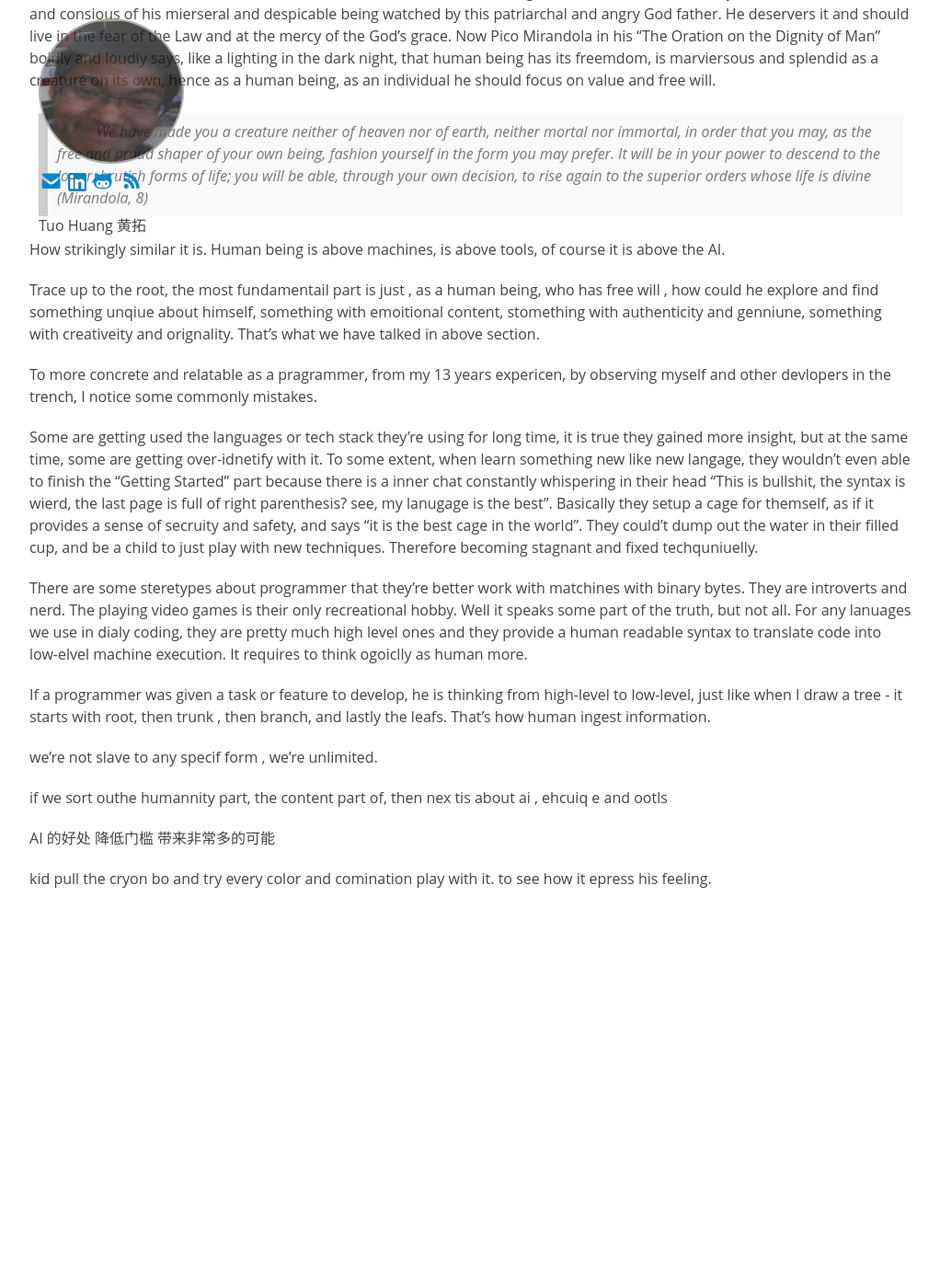
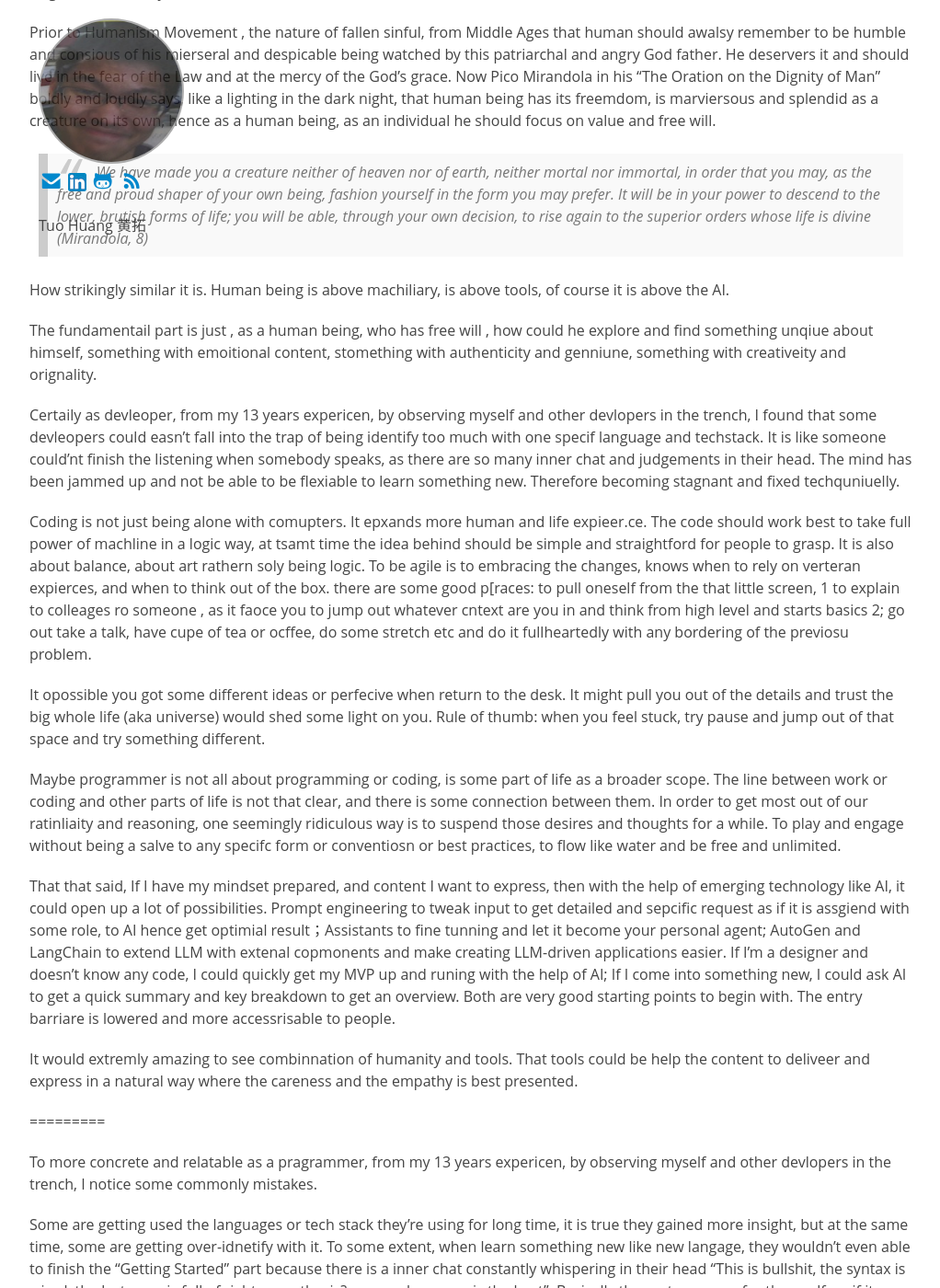
Before and after one commit to tuo/tuo.github.io, a Jekyll site: the page built from midlife crisis as programmer and AI.md, in a window 1280 px wide and 1400 px high, scrolled down 7987 px. Shown: the whole window at 92% size, without its empty margins (128-1150 px from the left). Built offline with Jekyll 4.4.1, drawn with Linux system fonts in a browser that asks for light colours; our own code applies the rules of GitHub Pages for plain Markdown files; before the commit the page ends 8995 px from its top, so only the background shows below that; some of the changed text lies outside the part shown.

Commit message:
commited

```diff
--- a/midlife crisis as programmer and AI.md
+++ b/midlife crisis as programmer and AI.md
@@ -170,7 +170,7 @@ We are always the humble of students of the universe. My kid is alway my greates
 
 ## AI
 
-2023 would be the year of AI.  With the ermge of ChatGPT, that are some code interpreter also like the LLM based code interpretors like Microsoft's Coilpot.  I basically use those two a lot in my daily codings, it helps remove some tedious boring trivias codings, no need for stackoverflow or google, reduce the cognitive load. Something like fine.dev and sweep.dev, even allow product manager to be able do some junior developer level changes in a chat way. It basically read the codebase, plan the changes and write issue and generate pull requests.  For example, there are times when product manager needs to change some text or colors displayed on website, he could directly tell the AI and generate code changes, even auto trigger deployment process.  This could be done without developer. Even thought it is still quite limited and only could do very simple and basics, and the demo looks fancy but not good  in real world battleground codebase,  it still shows some potentials.
+2023 would be the year of AI.  With the ermge of ChatGPT, that are some code interpreter also like the LLM based code interpretors like Microsoft's Coilpot.  I basically use those two a lot in my daily codings, it helps remove some tedious boring trivias codings, no need for stackoverflow or google, reduce the cognitive workload. Something like fine.dev and sweep.dev, even allow product manager to be able do some junior developer level changes in a chat way. It basically read the codebase, plan the changes and write issue and generate pull requests.  For example, there are times when product manager needs to change some text or colors displayed on website, he could directly tell the AI and generate code changes, even auto trigger deployment process.  This could be done without developer. Even thought it is still quite limited and only could do very simple and basics, and the demo looks fancy but not good  in real world battleground codebase,  it still shows some potentials.
 
 There are some worries that if it could do some junior developer coding, then later it would be able to senior developer coding, and programmer would face  a crisis of being replaced by AI.
 
@@ -180,19 +180,39 @@ As Industry revolutions move forwards, and introduction of pipeline, the workers
 
 Man is a slave to  the machinery, just as it was a slave to the God before the Humanism Movement of the 15th century.
 
+//agustine - curoisty and three vices of lusts
+
 Prior to Humanism Movement , the nature of fallen sinful, from Middle Ages that human should awalsy remember to be humble and consious of his  mierseral and despicable  being watched by this patriarchal and angry God father. He deservers it and should live in the fear of the Law and at the mercy of the God's grace.  Now Pico Mirandola in his "The Oration on the Dignity of Man"  boldly and loudly says,  like a lighting in the dark night,   that human being has its freemdom,  is marviersous and splendid as a creature on its own,  hence as a human being, as an individual  he should focus on value and free will.
 
 > We have made you a creature neither of heaven nor of earth, neither mortal nor immortal, in order that you may, as the free and proud shaper of your own being, fashion yourself in the form you may prefer. It will be in your power to descend to the lower, brutish forms of life; you will be able, through your own decision, to rise again to the superior orders whose life is divine (Mirandola, 8)
 
- How strikingly similar it is.  Human being is above machines, is above tools, of course it is above the AI.
+ How strikingly similar it is.  Human being is above machiliary, is above tools, of course it is above the AI.
 
-Trace up to the root, the most fundamentail part is just , as a human being, who has free will , how could he explore and find something unqiue about himself, something with emoitional content, stomething with authenticity and genniune, something with creativeity and orignality. That's what we have talked in above section.
+The fundamentail part is just , as a human being, who has free will , how could he explore and find something unqiue about himself, something with emoitional content, stomething with authenticity and genniune, something with creativeity and orignality.
+
+Certaily as devleoper,  from my 13 years expericen, by observing myself and other devlopers in the trench, I found that some devleopers could easn't fall into the trap of being identify too much with one specif language and techstack. It is like someone could'nt finish the listening when somebody speaks,  as there are so many inner chat and judgements in their head. The mind has been jammed up and not be able to be flexiable to learn something new. Therefore becoming stagnant and fixed techquniuelly.
+
+Coding is  not just being alone with comupters. It epxands more human and life expieer.ce. The code should work best to take full power of machline in a logic way, at tsamt time the idea behind should be  simple and straightford for people to grasp. It is also about balance, about art rathern soly being logic. To be agile is to embracing the changes, knows when to rely on verteran expierces, and when to think out of the box. there are some good p[races:  to pull oneself from the that little screen, 1 to explain to colleages ro someone , as it faoce you to jump out whatever cntext are you in and think from high level and starts basics  2; go out take a talk, have cupe of tea or ocffee, do some stretch etc and do it fullheartedly with any bordering of the previosu problem.
+
+It opossible you got some different ideas or perfecive when return to the desk. It might pull you out of the details and trust the big whole life (aka universe) would shed some light on you. Rule of thumb: when you feel stuck,  try pause and jump out of that space and try something different.
+
+Maybe programmer is not all about programming or coding,  is some part of life as a broader scope. The line between work or coding and other parts of life is not that clear, and there is some connection between them.  In order to get most out of our ratinliaity and reasoning, one seemingly ridiculous way is to suspend those desires and thoughts for a while. To play and engage without being a salve to any specifc form or conventiosn or best practices, to flow like water and be free and unlimited.
+
+
+
+That that said, If I have my mindset prepared, and content I want to express, then with the help of emerging technology like AI, it could open up a lot of possibilities.  Prompt engineering to tweak input to get detailed and sepcific request as if it is assgiend with some role,  to AI hence get optimial result；Assistants to fine tunning and let it become your personal agent; AutoGen and LangChain to extend LLM with extenal copmonents and make creating LLM-driven applications easier. If I'm a designer and doesn't know any code, I could quickly get my MVP up and runing with the help of AI; If I come into something new, I could ask AI to get a quick summary and key breakdown to get an overview. Both are very good starting points to begin with. The entry barriare is lowered and more accessrisable to people.
+
+It would extremly amazing to see combinnation of humanity and tools. That tools could be help the content to deliveer and express in a natural way where the careness and the empathy is best presented.
+
+
+
+=========
 
 To more concrete and relatable as a pragrammer,  from my 13 years expericen, by observing myself and other devlopers in the trench, I notice some commonly mistakes.
 
 Some are getting used the languages or tech stack they're using for long time, it is true they gained more insight, but at the same time, some are getting over-idnetify with it.  To some extent, when learn something new like new langage, they wouldn't even able to finish the "Getting Started" part because there is a inner chat constantly whispering in their head "This is bullshit, the syntax is wierd,  the last page is full of right parenthesis?  see, my lanugage is the best".  Basically they setup a cage for themself, as if it provides a sense of secruity and safety, and says "it is the best cage in the world". They could't dump out the water in their filled cup, and be a child to just play with new techniques. Therefore becoming stagnant and fixed techquniuelly.
 
-There are some steretypes about programmer that they're better work with matchines with binary bytes. They are introverts and nerd. The playing video games is their only recreational hobby. Well it speaks some part of the truth, but not all. For any lanuages we use in dialy coding, they are pretty much high level ones and they provide a human readable syntax to translate code  into low-elvel machine execution. It requires to think ogoiclly as human more.
+There are some steretypes about programmer that they're better work with matchines with binary bytes. They are introverts and nerd. The playing video games is their only recreational hobby. Well it speaks some part of the truth, but not all. Coding is not isolated from other part of life, and requires communications between people.  We write in code with high-level human reable language and the code itself needs to fit how human cogitive process works. Like draing a tree, from root to trunk, branch to leaves, thinking also in terms as if someone is gonna read and maintain your code. plus hit writer block , go out or explain to someheres. to boserver what teousa part about other opeopel , not jstu ddevleo, but ctest, developer, . amyabe not limited to that, could be extend to fishing or wather soever.
 
 
 
@@ -200,12 +220,12 @@ If a programmer was given a task or feature to develop, he is thinking from high
 
 
 
-we're not slave to any specif form , we're unlimited.
+I hate to say I have mentioned a lot of times about "play" and "kids". but yeah inside ourself, w're walayw skids, an know to play, we're not slave to any specif form , we're unlimited.
 
 
 
 if we sort outhe humannity part, the content part of, then nex tis about ai , ehcuiq e and ootls
 
-AI 的好处 降低门槛 带来非常多的可能
+AI 的好处 降低门槛 带来非常多的可能 比如语言
 
 kid pull the cryon bo and try every color and comination play with it. to see how it epress his feeling.
```
